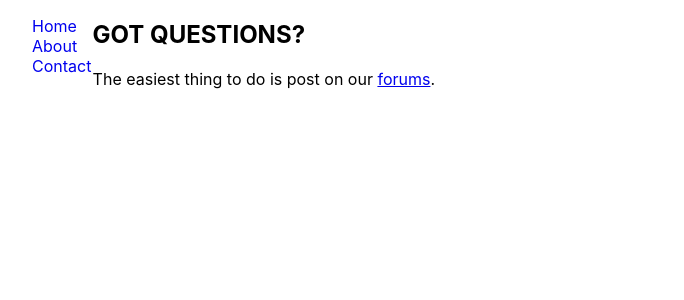
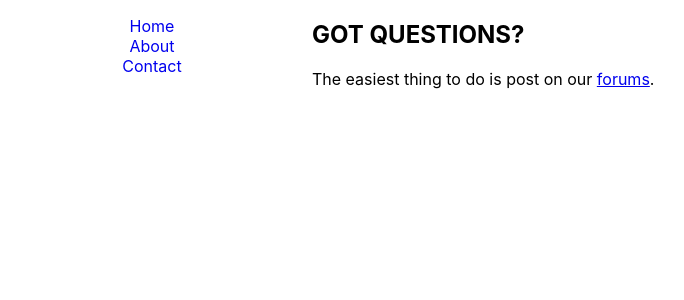
Before and after one commit to harryman20/Portfolio-Website, a React (Create React App) app in the folder portfolio_site/: page /contact in a window 1280 px wide. Shown: the top 300 px of the page, without its empty margins (8-692 px from the left). Built offline with nearby package versions, Linux system fonts and the light colour scheme.

Commit message:
Fixing styling

```diff
--- a/portfolio_site/src/App.css
+++ b/portfolio_site/src/App.css
@@ -1,10 +1,7 @@
-.App {
+#navbar {
   text-align: center;
-}
-
-#navbar {
-  text-align: left;
   list-style-type: none;
+  padding-left: 0px;
 }
 
 #NavHome #NavAbout #NavContact {
@@ -24,16 +21,15 @@
 
 .main > * > * {
   margin: calc(var(--s1) / 2);
-  flex-basis: 100;
-  flex-grow: 1;
+  flex-basis: 20em;
+  flex-grow: 1em;
 }
 
 .main > * > :last-child {
-  flex-basis: 0;
+  flex-basis: 0em;
   flex-grow: 999;
   min-width: calc(50% - var(--s1));
 }
-
 
 .App-logo {
   height: 40vmin;
```
Also changed, not shown: portfolio_site/src/NavBar.js (indentation only).
